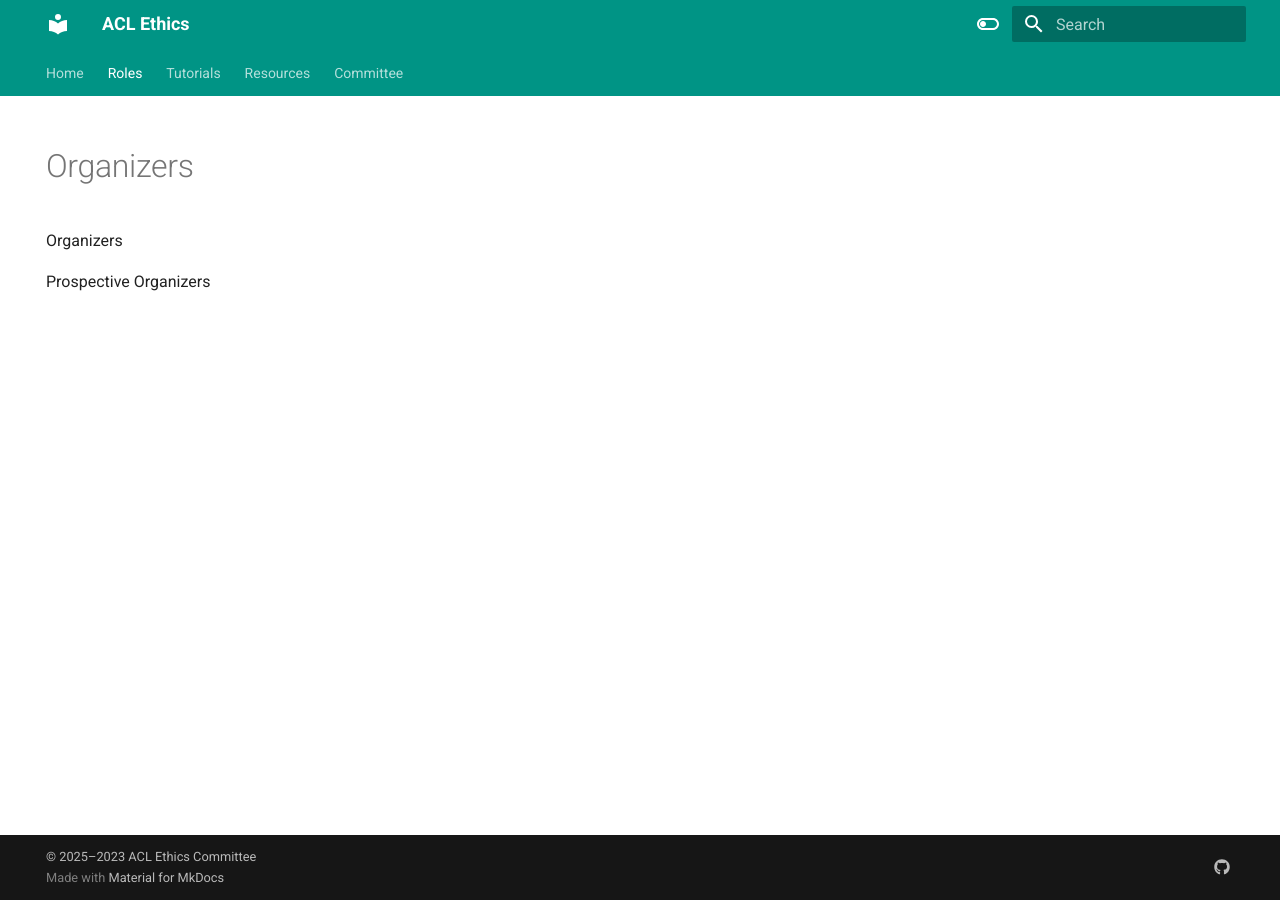
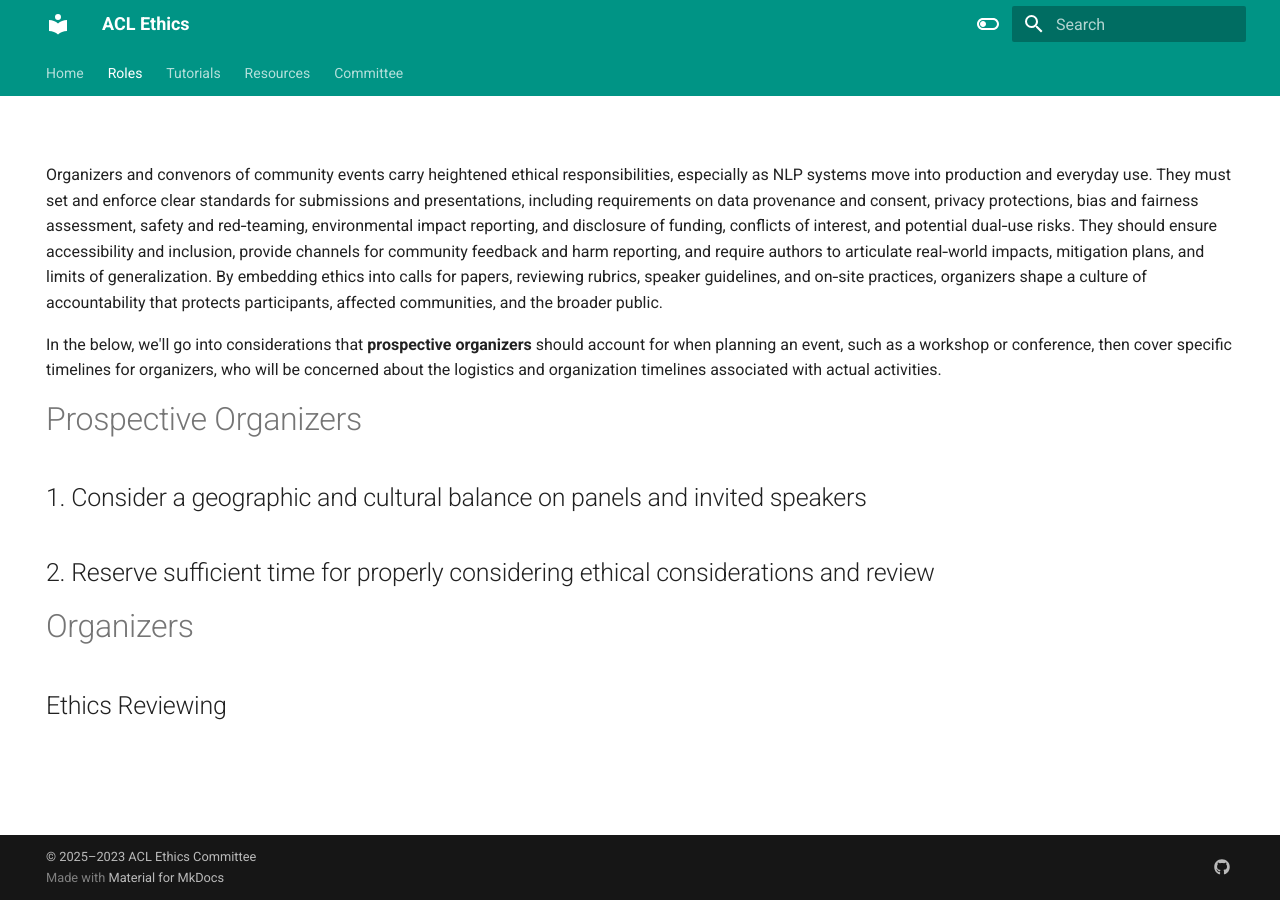
Before and after one commit to knmnyn/ethics-website, an MkDocs documentation site: the page built from docs/roles/organizers.md, in a window 1280 px wide. Built offline with MkDocs 1.6.1 and Material for MkDocs 9.7.7, drawn with Linux system fonts in a browser that asks for light colours.

Commit message:
Add intro paragraph.

```diff
--- a/docs/roles/organizers.md
+++ b/docs/roles/organizers.md
@@ -3,6 +3,18 @@ hide:
   - navigation
   - toc
 ---
-Organizers
+Organizers and convenors of community events carry heightened ethical responsibilities, especially as NLP systems move into production and everyday use. They must set and enforce clear standards for submissions and presentations, including requirements on data provenance and consent, privacy protections, bias and fairness assessment, safety and red‑teaming, environmental impact reporting, and disclosure of funding, conflicts of interest, and potential dual‑use risks. They should ensure accessibility and inclusion, provide channels for community feedback and harm reporting, and require authors to articulate real‑world impacts, mitigation plans, and limits of generalization. By embedding ethics into calls for papers, reviewing rubrics, speaker guidelines, and on‑site practices, organizers shape a culture of accountability that protects participants, affected communities, and the broader public.
 
-Prospective Organizers
+In the below, we'll go into considerations that **prospective organizers** should account for when planning an event, such as a workshop or conference, then cover specific timelines for organizers, who will be concerned about the logistics and organization timelines associated with actual activities.
+
+# Prospective Organizers
+
+## 1. Consider a geographic and cultural balance on panels and invited speakers
+
+## 2. Reserve sufficient time for properly considering ethical considerations and review
+
+# Organizers
+
+## Ethics Reviewing
+
+##
```
Also changed, not shown: docs/roles/organisers.md (deleted, +0 -60 lines).
